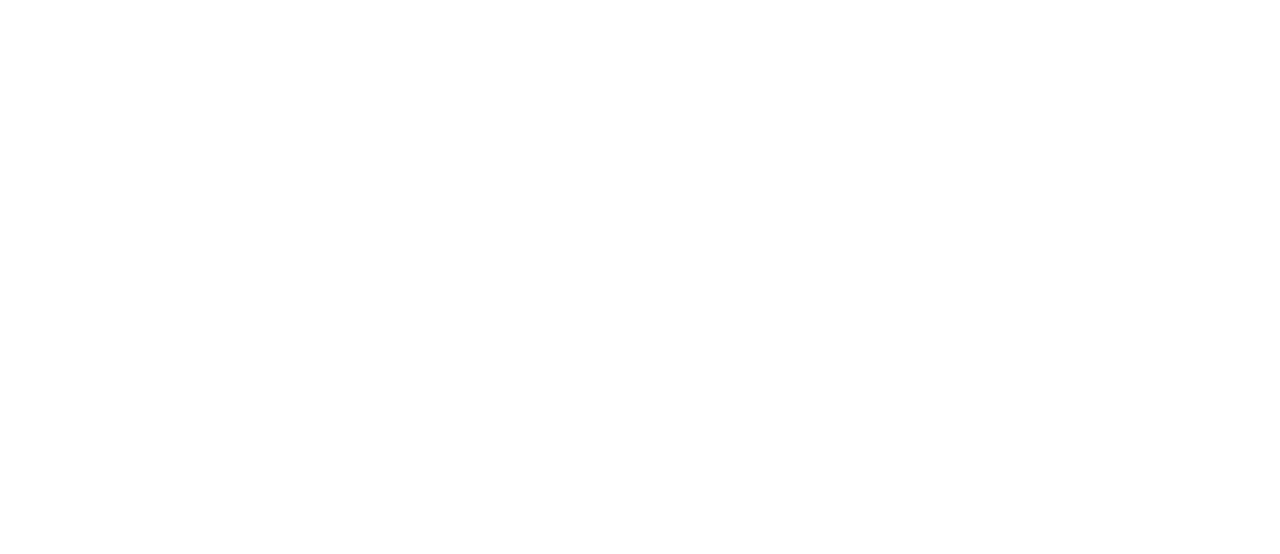
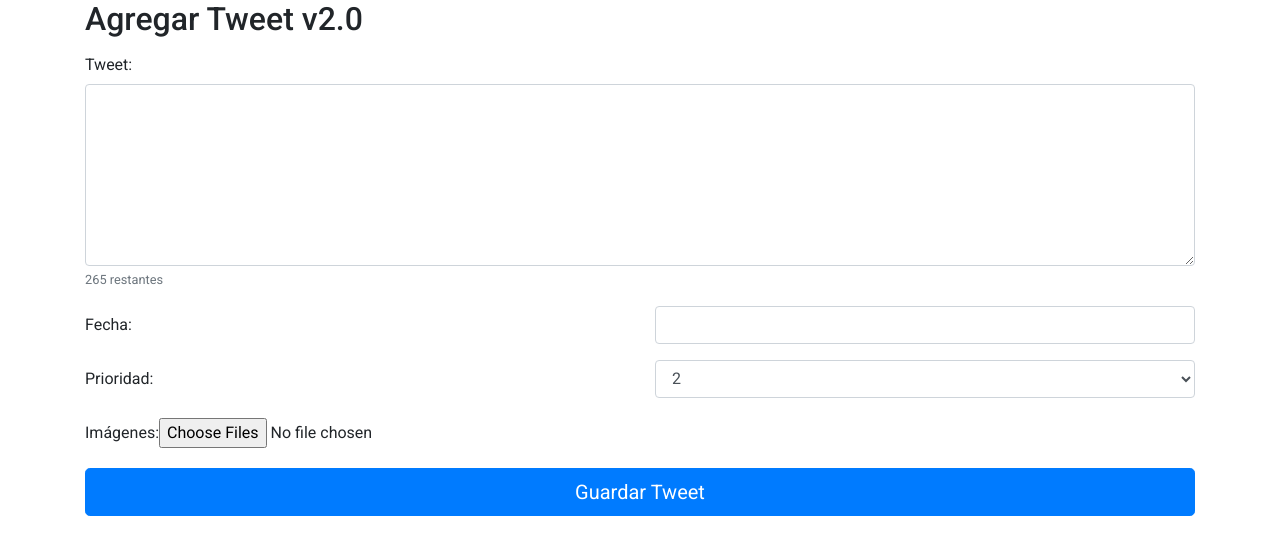
Before and after one commit to cvaldex/rockHolidaysWeb, an Angular app: page /addTweet in a window 1280 px wide. Before the commit this address led to /. Shown: the top 554 px of the page. Built offline with nearby package versions, Linux system fonts and the light colour scheme.

Commit message:
Correcciones visuales al agregar tweet

```diff
--- a/src/app/tweet-add/tweet-add.component.html
+++ b/src/app/tweet-add/tweet-add.component.html
@@ -8,28 +8,52 @@
         </div>
 
         <div class="form-group">
+            <div class="row">
+                <div class="col-sm">
                     <label class="col-form-label">Fecha:</label>
+                </div>
+                <div class="col-md">
                     <input [(ngModel)]="tweetData.date" name="tweetData.date" class="form-control"/>
+                </div>
+            </div>
         </div>
 
         <div class="form-group">
+            <div class="row">
+                <div class="col-sm">
                     <label class="col-form-label">Prioridad:</label>
+                </div>
+                <div class="col-md">
                     <select [(ngModel)]="tweetData.priority" name="tweetData.priority" class="form-control">
-
                         <option [value]="priority" *ngFor="let priority of priorities">{{priority}}</option>
                     </select>
-
+                </div>
+            </div>
         </div>
 
         <div class="form-group">
             <label class="col-form-label">Imágenes:</label>
             <input type="file" id="imagenes" (change)="handleMultipleFileInput($event.target.files)" multiple>
 
-            <div class="animate-show-hide" *ngIf="someError">
+            <!--div class="animate-show-hide" *ngIf="someError">
                 <div class="alert alert-danger"  role="alert">
                   {{ errorMessage }}
                 </div>
+            </div-->
         </div>
+
+        <div class="alert alert-danger alert-dismissible fade show" role="alert" *ngIf="someError">
+            Ha ocurrido un error: {{ errorMessage }}
+            <button (click)="hideAlert('error')" type="button" class="close" data-dismiss="alert" aria-label="Close">
+              <span aria-hidden="true">&times;</span>
+            </button>
+        </div>
+
+        <div class="alert alert-success alert-dismissible fade show" role="alert" *ngIf="success">
+            Registro {{tweetId}} exitosamente ingresado
+            <button (click)="hideAlert('success')" type="button" class="close" data-dismiss="alert" aria-label="Close">
+              <span aria-hidden="true">&times;</span>
+            </button>
         </div>
 
         <div class="form-group">
--- a/src/app/tweet-add/tweet-add.component.ts
+++ b/src/app/tweet-add/tweet-add.component.ts
@@ -12,9 +12,11 @@ export class TweetAddComponent implements OnInit {
     fileToUpload: File = null;
     reader: FileReader[]  = [];
     someError: Boolean = false;
+    success: Boolean = false;
     errorMessage = "";
     MAX_FILE_SIZE: Number = 5242880;
     public priorities:Array<string> = ['0', '1', '2', '3', '4'];
+    tweetId = "";
 
     @Input() tweetData = { text:'', date: '', author: '', priority: '', image1: '', image2: '', image3: '', image4: '' };
 
@@ -31,9 +33,14 @@ export class TweetAddComponent implements OnInit {
         this.tweetData.image3 = this.getFileContent(this.reader[2]);
         this.tweetData.image4 = this.getFileContent(this.reader[3]);
 
+        this.someError = false;
+        this.success = false;
+
         this.tweet.addTweet(this.tweetData).subscribe((result) => {
             console.log("Result: " + result);
-            this.router.navigate(['/tweet-add-success/'+result.id]);
+            //this.router.navigate(['/tweet-add-success/'+result.id]);
+            this.tweetId = result.id;
+            this.success = true;
         }, (err) => {
             console.log("Error--->" + err.message);
             this.someError = true;
@@ -56,7 +63,6 @@ export class TweetAddComponent implements OnInit {
                 return false;
             }
         }
-
 
         for (var i = 0; i < files.length; i++) {
             orderFileList.push(i);
@@ -101,4 +107,15 @@ export class TweetAddComponent implements OnInit {
 
         return content;
     }
+
+    hideAlert(alertType: string){
+        if(alertType == 'success'){
+            this.success = false;
+        }
+        else{
+            if(alertType == 'error'){
+                this.someError = false;
+            }
+        }
+    }
 }
```
Also changed, not shown: src/app/app.module.ts (+4 -4 lines), src/app/tweet-update/tweet-update.component.ts (+0 -7 lines). Lines whose indentation alone changed are shown as unchanged.
